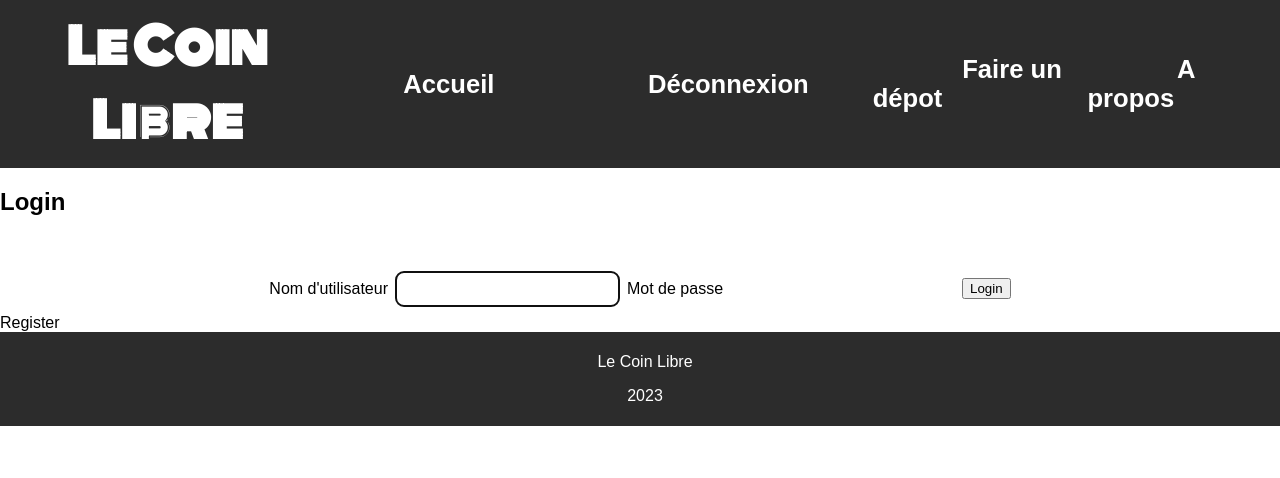
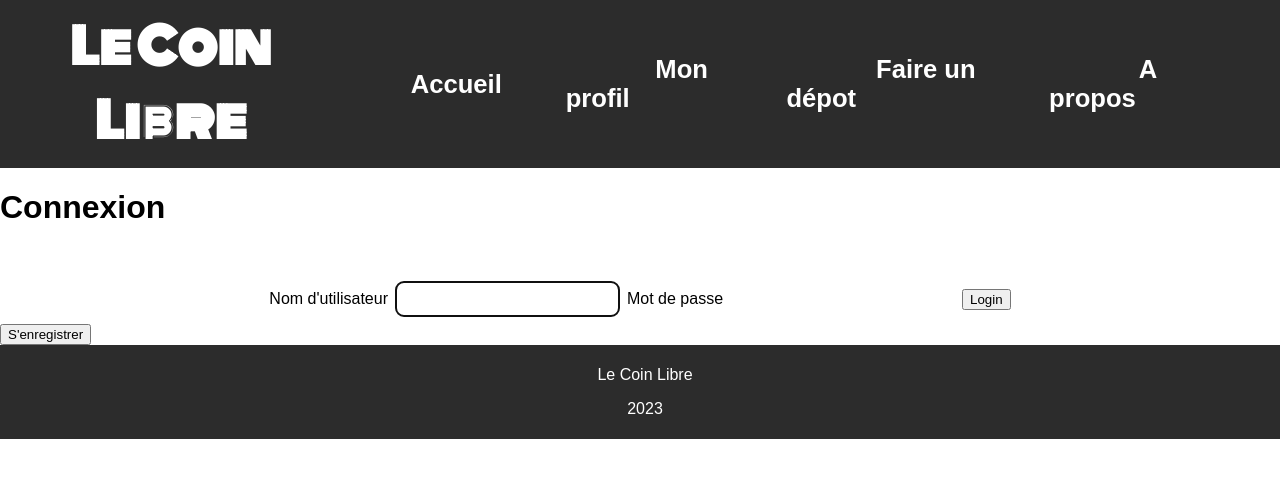
Before and after one commit to dreyze34/le_coin_libre, a Django app: page /connect/ in a window 1280 px wide. Shown: the top 478 px of the page. Run offline with Django 4.2, Linux system fonts and the light colour scheme; a user stored in the database is signed in.

Commit message:
modif de l'affichage dans le header

```diff
--- a/le_coin_libre/store/templates/store/header.html
+++ b/le_coin_libre/store/templates/store/header.html
@@ -1,5 +1,6 @@
 {% load static %}
 <!DOCTYPE html>
+
 <html>
     <head>
 
@@ -48,21 +49,21 @@
             <h1 class="titre"> Le Coin Libre </h1>
             <nav>
                 <div class="bouton_accueil">
-                    <a href = "../"> Accueil </a>
+                    <a href = "../">Accueil</a>
 
                 </div>
                 {% if request.user.is_authenticated %}
                 <div class="bouton_accueil">
-                    <a href = "../disconnect"> Déconnexion </a>
+                    <a href = "/user_profile/?query={{request.user.username}}">Mon profil</a>
                 </div>
                 {%else%}
                 <div class="bouton_accueil">
-                    <a href = "../connect"> Connexion </a>
+                    <a href = "../connect">Connexion</a>
                 </div>
                 {%endif%}
 
                 <div class="bouton_accueil">
-                    <a href = "../add_product"> Faire un dépot </a>
+                    <a href = "../add_product">Faire un dépot</a>
                 </div>
 
                 <div class="bouton_accueil">
--- a/le_coin_libre/store/templates/store/login.html
+++ b/le_coin_libre/store/templates/store/login.html
@@ -1,9 +1,8 @@
-
 {%load static%}
 {%include 'store/header.html'%}
 
 {% block content %}
-  <h2>Login</h2>
+  <h1>Connexion</h1>
   <form method="post" action="{% url 'connect' %}">
     {% csrf_token %}
     <p>Nom d'utilisateur</p>
@@ -16,5 +15,5 @@
   </form>
 {% endblock %}
 
-<a href="{% url 'auth' %}">Register</a>
+<a href="{% url 'auth' %}"><button>S'enregistrer</button></a>
 {%include 'store/footer.html'%}
--- a/le_coin_libre/store/templates/store/user_profile.html
+++ b/le_coin_libre/store/templates/store/user_profile.html
@@ -12,7 +12,8 @@
       <h3>Informations utilisateur :</h3>
       <p>Nom d'utilisateur : {{user.user.username }}</p>
       <p>Email : {{user.user.email }}</p>
-      <!-- Ajoutez d'autres informations utilisateur au besoin -->
+      <a href='/disconnect'><button>Se déconnecter</button></a>
+
     </div>
   </div>
     <!-- Produits de l'utilisateur -->
@@ -28,7 +29,6 @@
                 <div class="description_produit">
                     <a href='/produit/{{product.id}}'>
                         <h1>{{product.title}}</h1>
-
                         <a href="{% url 'delete_product' product.id %}" onclick="return ConfirmDelete()"><button>Supprimer</button></a>
                     </a>
                     <h2 class="prix">{{product.price}} €</h2>
```
Also changed, not shown: le_coin_libre/db.sqlite3.
